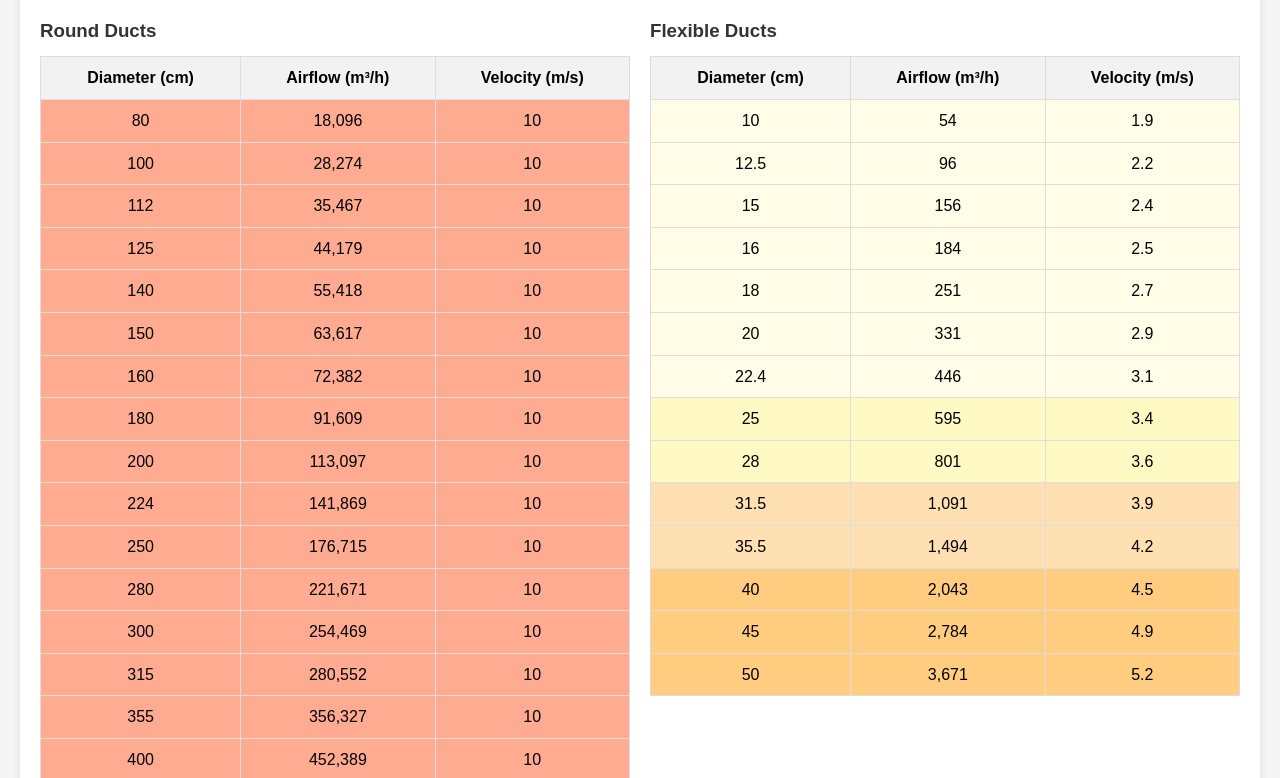
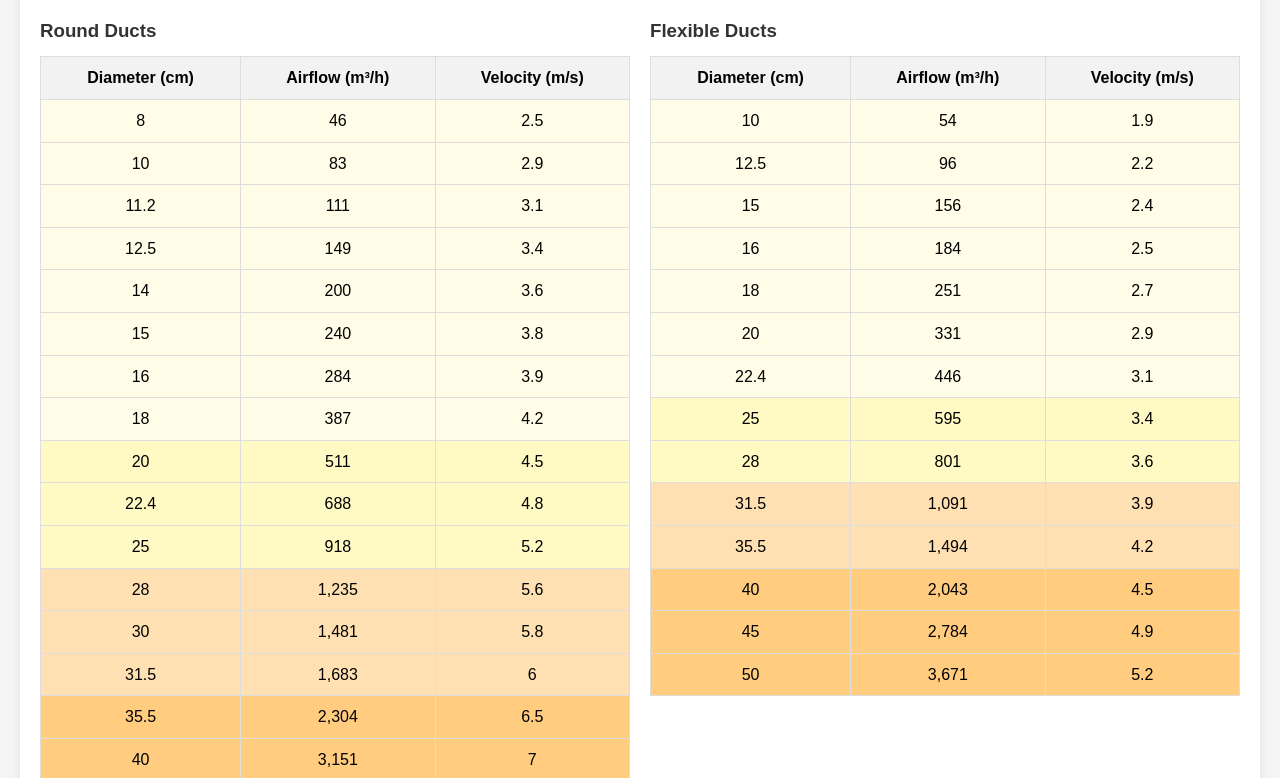
Before and after one commit to CentralifeG/Duct-Culator, a plain HTML site: page index.html in a window 1280 px wide. Shown: the part 2461-3239 px from the top of the page. Drawn offline with Linux system fonts and the light colour scheme.

Commit message:
Update index.html

```diff
--- a/index.html
+++ b/index.html
@@ -415,10 +415,10 @@
     const rectDimensions = Array.from({ length: 40 }, (_, i) => (i + 1) * 5); // 5 to 200 in 5cm increments
 
     // Define the dimensions for round ducts
-    const roundDiameters = [
-      80, 100, 112, 125, 140, 150, 160, 180, 200, 224, 250, 280, 300, 315, 355, 400, 450, 500,
-      560, 630, 710, 800, 900, 1000, 1120, 1250
-    ];
+  const roundDiameters = [
+    8, 10, 11.2, 12.5, 14, 15, 16, 18, 20, 22.4, 25, 28, 30, 31.5, 35.5, 40, 45, 50,
+    56, 63, 71, 80, 90, 100, 112, 125
+  ];
 
     // Define the dimensions for flexible ducts
     const flexibleDiameters = [10, 12.5, 15, 16, 18, 20, 22.4, 25, 28, 31.5, 35.5, 40, 45, 50];
```
